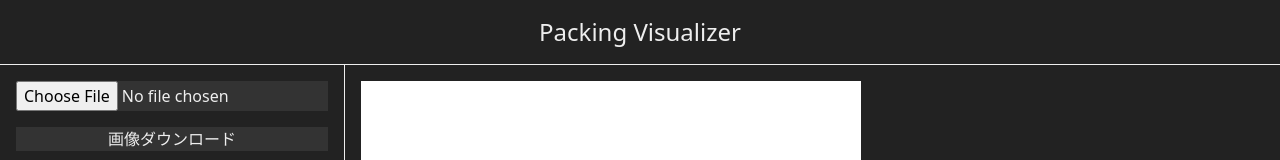
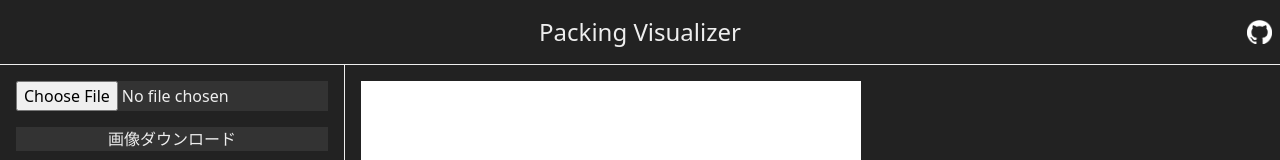
Before and after one commit to is78-dev/packing-visualizer, a React (Vite) app: page / in a window 1280 px wide. Shown: the top 160 px of the page. Built offline with nearby package versions, Linux system fonts and the light colour scheme.

Commit message:
add: githubリンク

```diff
--- a/index.html
+++ b/index.html
@@ -8,6 +8,5 @@
   <body>
     <div id="app"></div>
     <script type="module" src="/src/App.tsx"></script>
-    <!-- モジュールはパッケージルートからの相対パスで参照 -->
   </body>
 </html>
--- a/src/features/Page.tsx
+++ b/src/features/Page.tsx
@@ -8,6 +8,13 @@ const Page: React.FC = () => {
         <a href="/" className="text-2xl m-4">
           Packing Visualizer
         </a>
+        <a
+          href="https://github.com/is78-dev/packing-visualizer"
+          target="_blank"
+          className="absolute right-2"
+        >
+          <img src="/github-mark-white.png" alt="github" className="h-6" />
+        </a>
       </div>
       <Visualizer />
     </div>
```
Also changed, not shown: public/github-mark-white.png (added), vite.config.mjs (renamed from vite.config.js), 6 other files (tests, documents, lock files or other folders).
